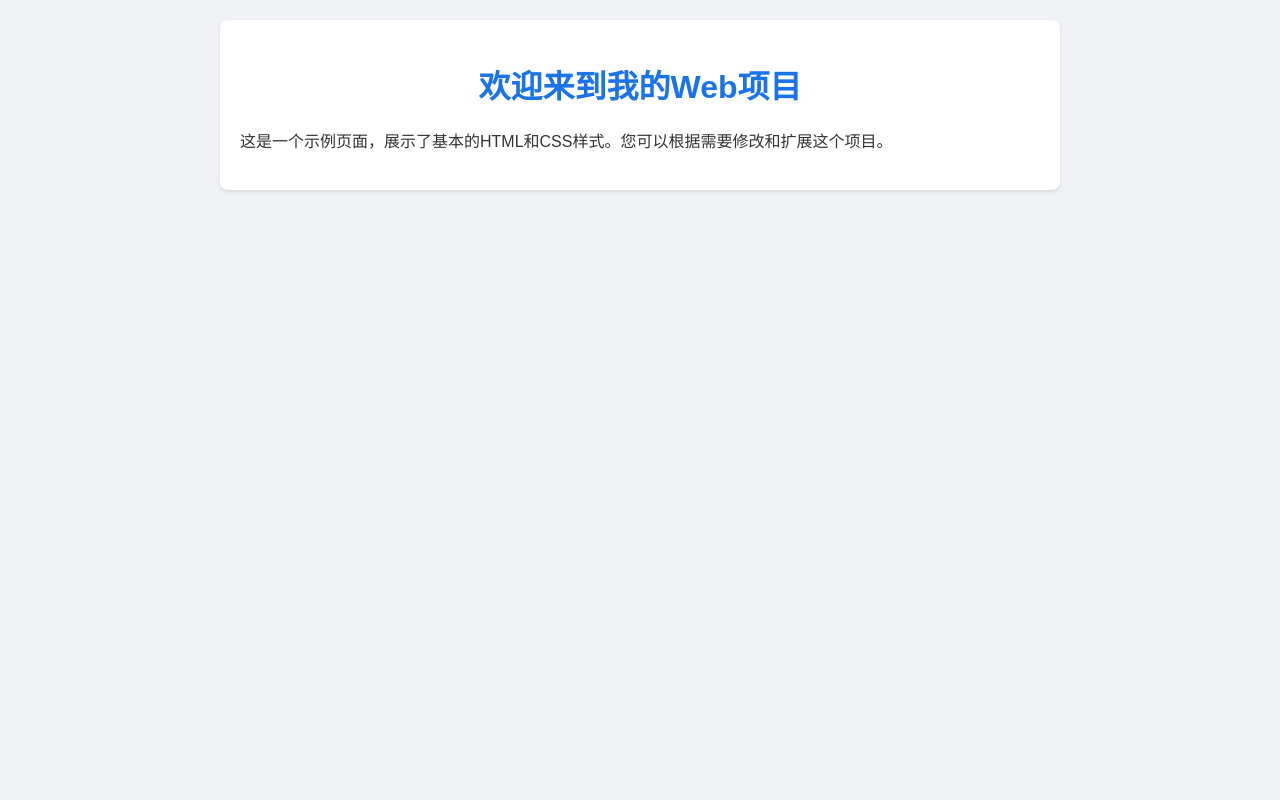
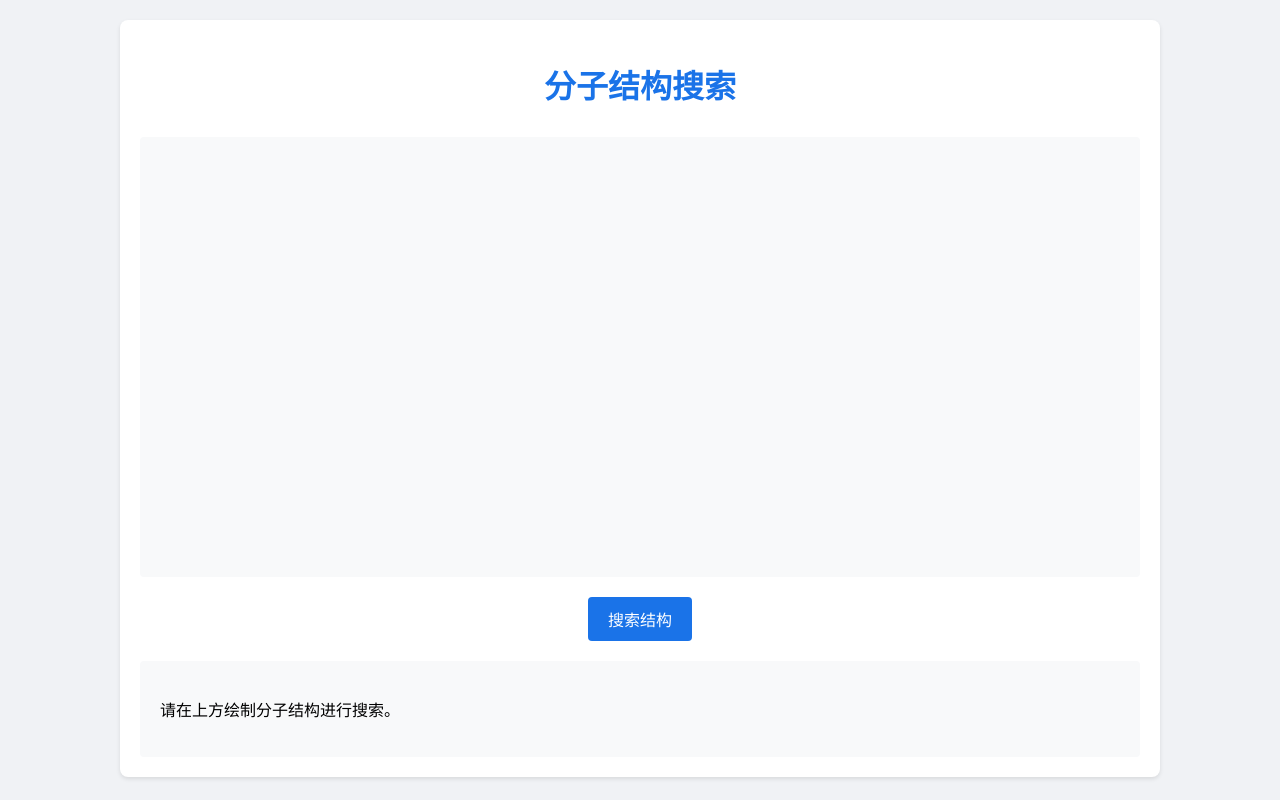
Before and after one commit to xulei99/web-project, a plain HTML site: page index.html in a window 1280 px wide. Drawn offline with Linux system fonts and the light colour scheme.

Commit message:
更新：添加分子结构搜索界面

```diff
--- a/index.html
+++ b/index.html
@@ -3,7 +3,8 @@
 <head>
     <meta charset="UTF-8">
     <meta name="viewport" content="width=device-width, initial-scale=1.0">
-    <title>我的Web项目</title>
+    <title>分子结构搜索</title>
+    <script type="text/javascript" src="https://peter-ertl.com/jsme/JSME_2017-02-26/jsme/jsme.nocache.js"></script>
     <style>
         body {
             font-family: 'Arial', sans-serif;
@@ -12,7 +13,7 @@
             background-color: #f0f2f5;
         }
         .container {
-            max-width: 800px;
+            max-width: 1000px;
             margin: 0 auto;
             background-color: white;
             padding: 20px;
@@ -22,17 +23,71 @@
         h1 {
             color: #1a73e8;
             text-align: center;
+            margin-bottom: 30px;
         }
-        p {
-            line-height: 1.6;
-            color: #333;
+        .editor-container {
+            text-align: center;
+            margin: 20px 0;
+            padding: 20px;
+            background-color: #f8f9fa;
+            border-radius: 4px;
+        }
+        .button-container {
+            text-align: center;
+            margin-top: 20px;
+        }
+        .search-button {
+            background-color: #1a73e8;
+            color: white;
+            border: none;
+            padding: 10px 20px;
+            border-radius: 4px;
+            cursor: pointer;
+            font-size: 16px;
+            transition: background-color 0.3s;
+        }
+        .search-button:hover {
+            background-color: #1557b0;
+        }
+        .results {
+            margin-top: 20px;
+            padding: 20px;
+            background-color: #f8f9fa;
+            border-radius: 4px;
         }
     </style>
 </head>
 <body>
     <div class="container">
-        <h1>欢迎来到我的Web项目</h1>
-        <p>这是一个示例页面，展示了基本的HTML和CSS样式。您可以根据需要修改和扩展这个项目。</p>
+        <h1>分子结构搜索</h1>
+        <div class="editor-container">
+            <div id="jsme_container" style="width: 100%; height: 400px;"></div>
+        </div>
+        <div class="button-container">
+            <button class="search-button" onclick="searchStructure()">搜索结构</button>
+        </div>
+        <div class="results" id="searchResults">
+            <p>请在上方绘制分子结构进行搜索。</p>
+        </div>
     </div>
+
+    <script>
+        function jsmeOnLoad() {
+            jsmeApplet = new JSApplet.JSME("jsme_container", {
+                "options": "oldlook,star"
+            });
+        }
+
+        function searchStructure() {
+            var smiles = jsmeApplet.smiles();
+            if (!smiles) {
+                alert('请先绘制分子结构！');
+                return;
+            }
+            // 这里可以添加实际的搜索逻辑
+            document.getElementById('searchResults').innerHTML =
+                '<p>正在搜索结构: ' + smiles + '</p>';
+        }
+    </script>
 </body>
 </html>
```
